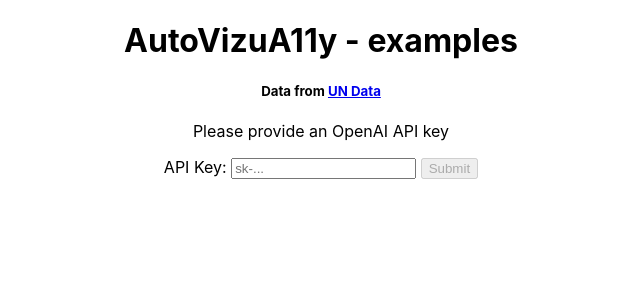
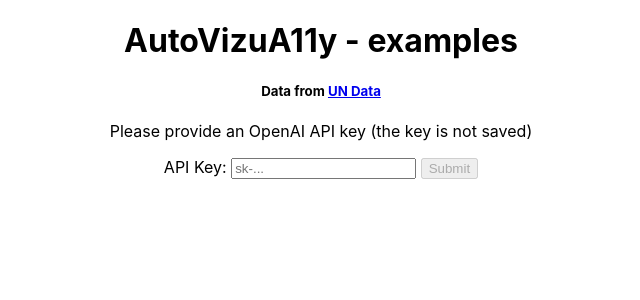
Before and after one commit to DiogoRDuarte/autovizua11y-examples, a React (Create React App) app: page / in a window 1280 px wide. Shown: the top 300 px of the page, without its empty margins (319-959 px from the left). Built offline with nearby package versions, Linux system fonts and the light colour scheme.

Commit message:
Changed the message in the starting screen to inform the key is not kept

```diff
--- a/src/components/ApiKeyForm.jsx
+++ b/src/components/ApiKeyForm.jsx
@@ -26,10 +26,11 @@
   return (
     <form onSubmit={handleSubmit}>
       {" "}
-			<p>Please provide an OpenAI API key</p>{" "}
+      <p>Please provide an OpenAI API key (the key is not saved)</p>{" "}
       <label>
         {" "}
-				API Key: <input
+        API Key:{" "}
+        <input
           type="text"
           placeholder="sk-..."
           value={apiKey}
@@ -41,7 +42,8 @@
       </button>{" "}
       {submitStatus && apiKey.length > 0 ? (
         <p style={{ color: "red" }}>
-					Invalid API key format. It should be 48 characters long and start with sk-
+          Invalid API key format. It should be 48 characters long and start with
+          sk-
         </p>
       ) : null}{" "}
     </form>
```
Also changed, not shown: 1 other file (tests, documents, lock files or other folders). Lines whose indentation alone changed are shown as unchanged.
